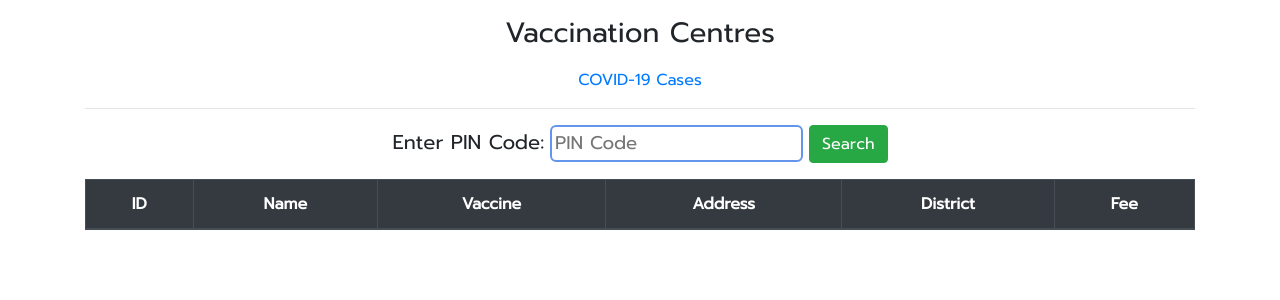
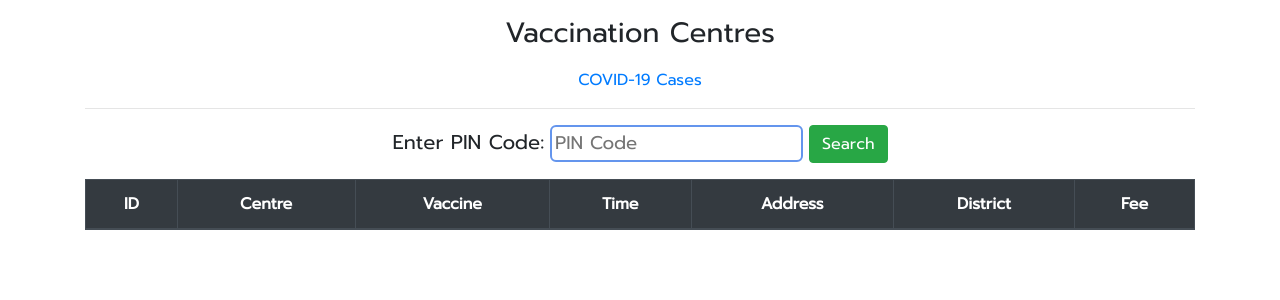
Before and after one commit to Ram-95/covid-19_india_data, a Flask app: page /vaccination_center in a window 1280 px wide. Shown: the top 300 px of the page. Run offline with Flask 2, Linux system fonts and the light colour scheme; lists and menus that the app fills with data are empty; some libraries are stand-ins or nearby versions; some web fonts are replaced.

Commit message:
Add Vaccine timings

```diff
--- a/static/vaccination_script.js
+++ b/static/vaccination_script.js
@@ -19,6 +19,7 @@ $(document).ready(function () {
                 let centre_name = temp['name'];
                 let address = temp['address'];
                 let district = temp['district_name'];
+                let time_slot = temp['from'].slice(0,-3) + ' - ' + temp['to'].slice(0,-3);
                 let cls_vaccine;
                 if (temp['vaccine'] == 'COVISHIELD') {
                     cls_vaccine = 'CS';
@@ -34,7 +35,7 @@ $(document).ready(function () {
                 let pincode = temp['pincode'];
                 let state = temp['state_name'];
 
-                var row = '<tr><td>' + centre_id + '</td><td>' + centre_name + '</td><td class="' + cls_vaccine + '">' + vaccine_name + '</td><td>' + address + '</td><td>' + district + '</td><td>' + fee_type + '</td></tr>';
+                var row = '<tr><td>' + centre_id + '</td><td>' + centre_name + '</td><td class="' + cls_vaccine + '">' + vaccine_name + '</td><td>'+ time_slot + '</td><td>' + address + '</td><td>' + district + '</td><td>' + fee_type + '</td></tr>';
                 $('#heading').text('Vaccination Centres - ' + pincode + " | " + state);
                 $('#vaccine_table').append(row);
             }
--- a/templates/vaccination.html
+++ b/templates/vaccination.html
@@ -23,17 +23,20 @@
         <h3 id="heading">Vaccination Centres</h3>
         <a href="{{ url_for('homepage') }}" class="nav-links">COVID-19 Cases</a>
         <hr>
+
+        <span style="font-size: 1.25rem;">
+            Enter PIN Code:</span>&nbsp;<input type="text" placeholder="PIN Code" id="pin_field" autofocus
+            maxlength="6">
+        <button class="btn-success btn" id="pin_search">Search</button>
         <div style="width: 100%; overflow-x: auto;">
-            <span style="font-size: 1.25rem;">
-                Enter PIN Code:</span>&nbsp;<input type="text" placeholder="PIN Code" id="pin_field" autofocus
-                maxlength="6">
-            <button class="btn-success btn" id="pin_search">Search</button>
-            <table class="table-bordered table main_table text-center mt-3" id="vaccine_table" style="overflow-x: auto;">
+            <table class="table-bordered table main_table text-center mt-3" id="vaccine_table"
+                style="overflow-x: auto;">
                 <thead>
                     <tr class="thead-dark">
                         <th>ID</th>
-                        <th>Name</th>
+                        <th>Centre</th>
                         <th>Vaccine</th>
+                        <th>Time</th>
                         <th>Address</th>
                         <th>District</th>
                         <th>Fee</th>
```
